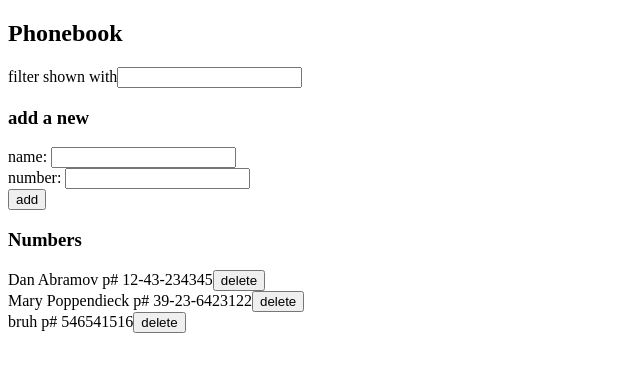
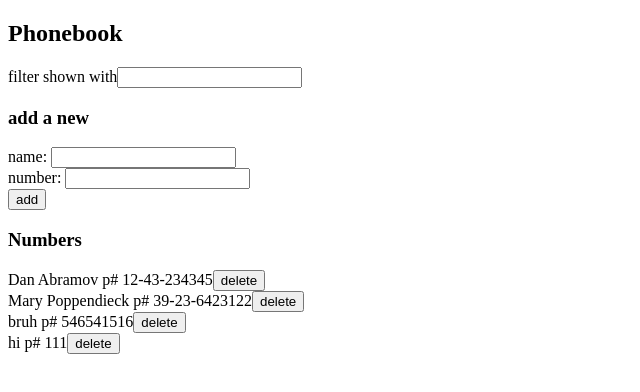
Before and after one commit to DeviantSchemist/fullstackopen_phonebook, a React (Vite) app: page / in a window 1280 px wide. Shown: the top 392 px of the page, without its empty margins (0-640 px from the left). Built offline with nearby package versions, Linux system fonts and the light colour scheme; data requests are answered from the project's data file.

Commit message:
exercise 2.15

```diff
--- a/db.json
+++ b/db.json
@@ -14,6 +14,11 @@
       "name": "bruh",
       "number": "546541516",
       "id": 5
+    },
+    {
+      "name": "hi",
+      "number": "111",
+      "id": 6
     }
   ]
 }
--- a/src/App.jsx
+++ b/src/App.jsx
@@ -19,8 +19,9 @@ const App = () => {
   const handleSubmit = event => {
     event.preventDefault();
     const newPerson = { name: newName, number: phoneNum };
+    const nameExists = persons.find(person => person.name === newPerson.name);
     const personExists = persons.find(person => JSON.stringify({ ...person, id: 0 }) === JSON.stringify({ ...newPerson, id: 0 }));
-    if (!personExists) {
+    if (!personExists && !nameExists) {
       personService.create(newPerson)
         .then(response => {
           setPersons(persons.concat(response.data));
@@ -29,8 +30,19 @@ const App = () => {
         })
       return;
     }
-
-    alert(`${newName} is already added to phonebook`);
+    else if (nameExists) {
+      if (window.confirm(`${nameExists.name} is already added to phonebook, replace their old number with a new one?`)) {
+        personService.update(nameExists, newPerson)
+          .then(response => {
+            let personReplace = [ ...persons ];
+            personReplace[personReplace.indexOf(nameExists)] = response.data;
+            setPersons(personReplace);
+            setNewName('');
+            setPhoneNum('');
+          })
+          .catch(error => console.error(error));
+      }
+    }
   }
 
   const handleDelete = (id, name) => {
--- a/src/services/persons.js
+++ b/src/services/persons.js
@@ -16,4 +16,8 @@ const deletePerson = personID => {
   return axios.delete(`${baseURL}/${personID}`);
 }
 
-export default { getAll, create, deletePerson }
+const update = (person, newPerson) => {
+  return axios.put(`${baseURL}/${person.id}`, newPerson);
+}
+
+export default { getAll, create, deletePerson, update }
```
